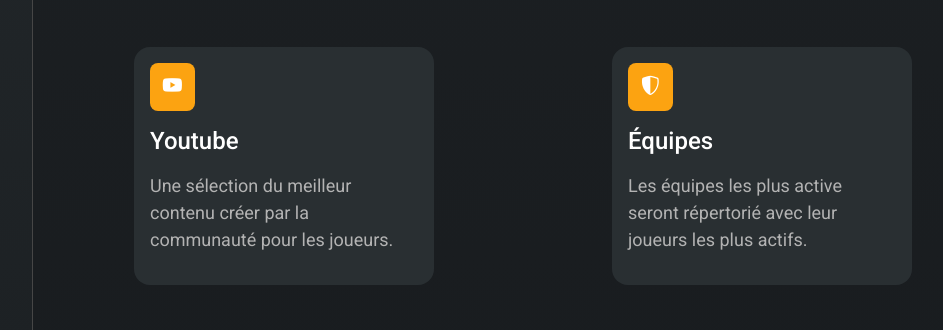
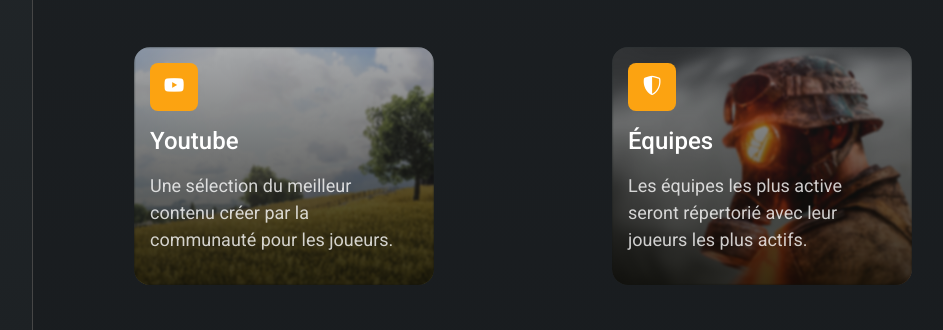
Before and after one commit to Hohnn/esportSite, a PHP site: page /views/about.php in a window 1280 px wide. Shown: the part 1082-1412 px from the top of the page, without its empty margins (267-1210 px from the left). Run offline with PHP 8.4, Linux system fonts and the light colour scheme; data that the repository does not hold is empty; some libraries are stand-ins or nearby versions.

Commit message:
add style

```diff
--- a/assets/sass/about.css
+++ b/assets/sass/about.css
@@ -82,16 +82,61 @@
   max-width: 1000px;
 }
 
+.about .d2::before {
+  background-image: url("../images/about/desc_2.jpg") !important;
+}
+
+.about .d3::before {
+  background-image: url("../images/about/desc_3.jpg") !important;
+}
+
+.about .d4::before {
+  background-image: url("../images/about/desc_5.jpg") !important;
+}
+
+.about .d5::before {
+  background-image: url("../images/about/desc_7.jpg") !important;
+}
+
+.about .d6::before {
+  background-image: url("../images/about/desc_4.jpg") !important;
+}
+
 .about .descCard {
   padding: 1rem;
   width: 300px;
+  overflow: hidden;
+  position: relative;
+  isolation: isolate;
+}
+
+.about .descCard::before {
+  content: '';
+  position: absolute;
+  inset: 0;
+  background-image: url("../images/about/desc.jpg");
+  background-size: cover;
+  background-position: center;
+  z-index: -1;
+  opacity: 0.6;
+  -webkit-filter: blur(1px);
+          filter: blur(1px);
+}
+
+.about .descCard::after {
+  content: '';
+  position: absolute;
+  inset: 0;
+  background: -webkit-gradient(linear, left bottom, left top, from(rgba(7, 6, 0, 0.7)), to(rgba(0, 0, 0, 0)));
+  background: linear-gradient(0deg, rgba(7, 6, 0, 0.7), rgba(0, 0, 0, 0));
+  z-index: -1;
 }
 
 .about .descCard .icon {
   color: white;
   background-color: #fca311;
   border-radius: 0.5rem;
-  padding: 0.6rem 0.8rem;
+  padding: 0.6rem 0.9rem;
   width: -webkit-max-content;
   width: -moz-max-content;
   width: max-content;
@@ -112,6 +157,7 @@
 
 .about .descCard p {
   font-weight: normal;
+  color: rgba(255, 255, 255, 0.788);
 }
 
 .knows img {
--- a/assets/sass/about.scss
+++ b/assets/sass/about.scss
@@ -73,14 +73,66 @@
             max-width: 1000px;
         }
     }
+    .d2 {
+        &::before {
+            background-image: url('../images/about/desc_2.jpg') !important;
+        }
+    }
+    .d3 {
+        &::before {
+            background-image: url('../images/about/desc_3.jpg') !important;
+        }
+    }
+    .d4 {
+        &::before {
+            background-image: url('../images/about/desc_5.jpg') !important;
+        }
+    }
+    .d5 {
+        &::before {
+            background-image: url('../images/about/desc_7.jpg') !important;
+        }
+    }
+    .d6 {
+        &::before {
+            background-image: url('../images/about/desc_4.jpg') !important;
+        }
+    }
+
     .descCard {
         padding: 1rem;
         width: 300px;
+        overflow: hidden;
+        position: relative;
+        isolation: isolate;
+
+        &::before {
+            content: '';
+            position: absolute;
+            inset: 0;
+            background-image: url('../images/about/desc.jpg');
+            background-size: cover;
+            background-position: center;
+            z-index: -1;
+            opacity: 0.6;
+            filter: blur(1px);
+        }
+        &::after {
+            content: '';
+            position: absolute;
+            inset: 0;
+            background: linear-gradient(
+                0deg,
+                rgba(7, 6, 0, 0.7),
+                rgba(0, 0, 0, 0)
+            );
+            z-index: -1;
+        }
         .icon {
             color: white;
             background-color: $yellow;
             border-radius: 0.5rem;
-            padding: 0.6rem 0.8rem;
+            padding: 0.6rem 0.9rem;
             width: max-content;
             height: max-content;
             font-size: 1.2rem;
@@ -94,6 +146,7 @@
         }
         p {
             font-weight: normal;
+            color: rgba(255, 255, 255, 0.788);
         }
     }
 }
--- a/assets/sass/style.css
+++ b/assets/sass/style.css
@@ -150,6 +150,7 @@ aside nav .profilMenu2 button:hover {
 
 main {
   width: 100%;
+  isolation: isolate;
   background-image: -webkit-gradient(linear, left top, left bottom, from(#202427), to(#14171a));
   background-image: linear-gradient(#202427, #14171a);
   position: relative;
--- a/assets/sass/style.scss
+++ b/assets/sass/style.scss
@@ -122,6 +122,7 @@ aside {
 
 main {
     width: 100%;
+    isolation: isolate;
     background-image: linear-gradient(hsl(204, 10%, 14%), hsl(210, 13%, 9%));
     position: relative;
     background-attachment: scroll;
--- a/components/header.php
+++ b/components/header.php
@@ -48,7 +48,7 @@
                         </nav>
                     </div>
             </aside>
-            <main class="col">
+            <main class="col ">
                 <header>
                     <input type="search" placeholder="Rechercher" class="d-none d-sm-block  me-auto">
 <?php if (!isset($_SESSION['user'])) { ?>
--- a/views/about.php
+++ b/views/about.php
@@ -38,7 +38,7 @@ require_once __DIR__.'/../controllers/controller.php';
                         sur différente plate-forme</p>
                     </div>
                         <div class="row g-5">
-                            <div class="col " >
+                            <div class="col" >
                                 <div class="descCard myCard mx-auto">
                                     <div class="icon">
                                         <i class="bi bi-newspaper"></i>
@@ -48,7 +48,7 @@ require_once __DIR__.'/../controllers/controller.php';
                                 </div>
                             </div>
                             <div class="col " >
-                                <div class="descCard myCard mx-auto">
+                                <div class="descCard myCard d2 mx-auto">
                                     <div class="icon">
                                         <i class="bi bi-twitch"></i>
                                     </div>
@@ -57,7 +57,7 @@ require_once __DIR__.'/../controllers/controller.php';
                                 </div>
                             </div>
                             <div class="col " >
-                                <div class="descCard myCard mx-auto">
+                                <div class="descCard myCard d3 mx-auto">
                                     <div class="icon">
                                         <i class="bi bi-youtube"></i>
                                     </div>
@@ -66,7 +66,7 @@ require_once __DIR__.'/../controllers/controller.php';
                                 </div>
                             </div>
                             <div class="col " >
-                                <div class="descCard myCard mx-auto">
+                                <div class="descCard myCard d4 mx-auto">
                                     <div class="icon">
                                         <i class="bi bi-shield-shaded"></i>
                                     </div>
@@ -75,7 +75,7 @@ require_once __DIR__.'/../controllers/controller.php';
                                 </div>
                             </div>
                             <div class="col" >
-                                <div class="descCard myCard mx-auto">
+                                <div class="descCard myCard d5 mx-auto">
                                     <div class="icon">
                                         <i class="bi bi-window-sidebar"></i>
                                     </div>
@@ -84,7 +84,7 @@ require_once __DIR__.'/../controllers/controller.php';
                                 </div>
                             </div>
                             <div class="col " >
-                                <div class="descCard myCard mx-auto">
+                                <div class="descCard myCard d6 mx-auto">
                                     <div class="icon">
                                         <i class="bi bi-window-sidebar"></i>
                                     </div>
```
Also changed, not shown: assets/sass/comp.css (+21 -0 lines), assets/sass/comp.scss (+16 -0 lines), views/comp.php (+8 -5 lines), assets/images/about/desc_2.jpg (added), assets/images/about/desc_3.jpg (added), assets/images/about/desc_4.jpg (added), assets/images/about/desc_5.jpg (added), 7 other files.
